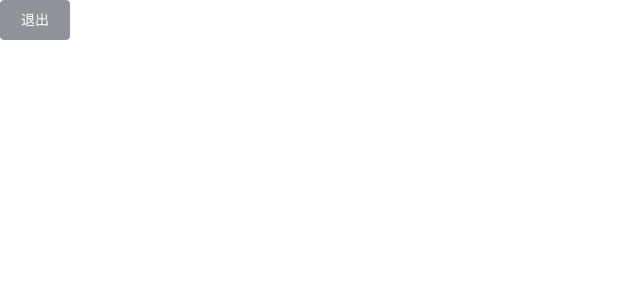
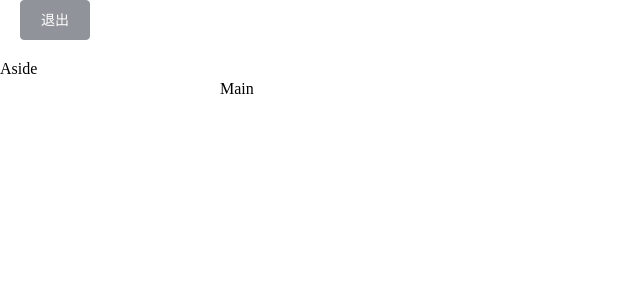
Before and after one commit to Superpantsjoin/vue-shop, a Vue app in the folder vue-shop/: page /home in a window 1280 px wide. Shown: the top 300 px of the page, without its empty margins (0-640 px from the left). Built offline with nearby package versions, Linux system fonts and the light colour scheme; sample sign-in values are in the browser's storage.

Commit message:
content layout

```diff
--- a/vue-shop/src/components/Home.vue
+++ b/vue-shop/src/components/Home.vue
@@ -1,14 +1,23 @@
 <template>
-    <el-button type="info" @click="exit">退出</el-button>
+    <el-container>
+        <el-header>
+            <el-button type="info" @click="exit">退出</el-button>
+        </el-header>
+        <el-container>
+            <el-aside width="200px">Aside</el-aside>
+            <el-main>Main</el-main>
+        </el-container>
+    </el-container>
+
 </template>
 
 <script>
 export default {
     methods: {
-        exit(){
+        exit() {
             window.sessionStorage.clear();
-            this.$router.push("/login");
+            this.$router.push('/login');
         }
     }
-}
+};
 </script>
--- a/vue-shop/src/plugins/element.js
+++ b/vue-shop/src/plugins/element.js
@@ -1,5 +1,5 @@
 import Vue from 'vue'
-import { Form, FormItem, Input, Button, Message } from 'element-ui'
+import { Form, FormItem, Input, Button, Message, Container, Header, Aside, Main } from 'element-ui'
 import 'element-ui/lib/theme-chalk/index.css'
 // import Element from 'element-ui'
 
@@ -7,5 +7,9 @@ Vue.use(Form)
 Vue.use(FormItem)
 Vue.use(Input)
 Vue.use(Button)
+Vue.use(Container)
+Vue.use(Header)
+Vue.use(Aside)
+Vue.use(Main)
 Vue.prototype.$message = Message
 // Vue.use(Element, { size: 'small', zIndex: 3000 })
```
